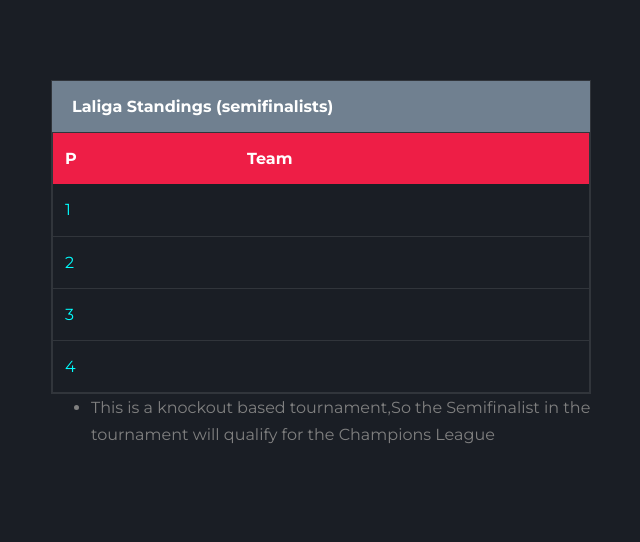
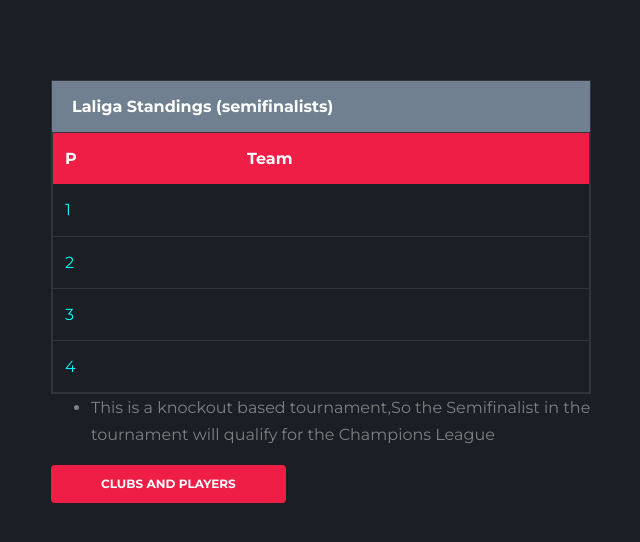
Before and after one commit to LigaCommunity-League/Champions-League, a plain HTML site: page LaligaStanding.html in a window 1280 px wide. Shown: the whole page, without its empty margins (34-674 px from the left). Drawn offline with Linux system fonts and the light colour scheme.

Commit message:
LaligaStanding.html

```diff
--- a/LaligaStanding.html
+++ b/LaligaStanding.html
@@ -133,6 +133,7 @@
             <ul>
               <li>This is a knockout based tournament,So the Semifinalist in the tournament will qualify for the Champions League</li>
             </ul>
+                <a href="LaligaClubs.html" class="btn btn-primary py-2 px-5 mr-3">Clubs And Players</a>
           </div>
         </div>
       </div>
```
